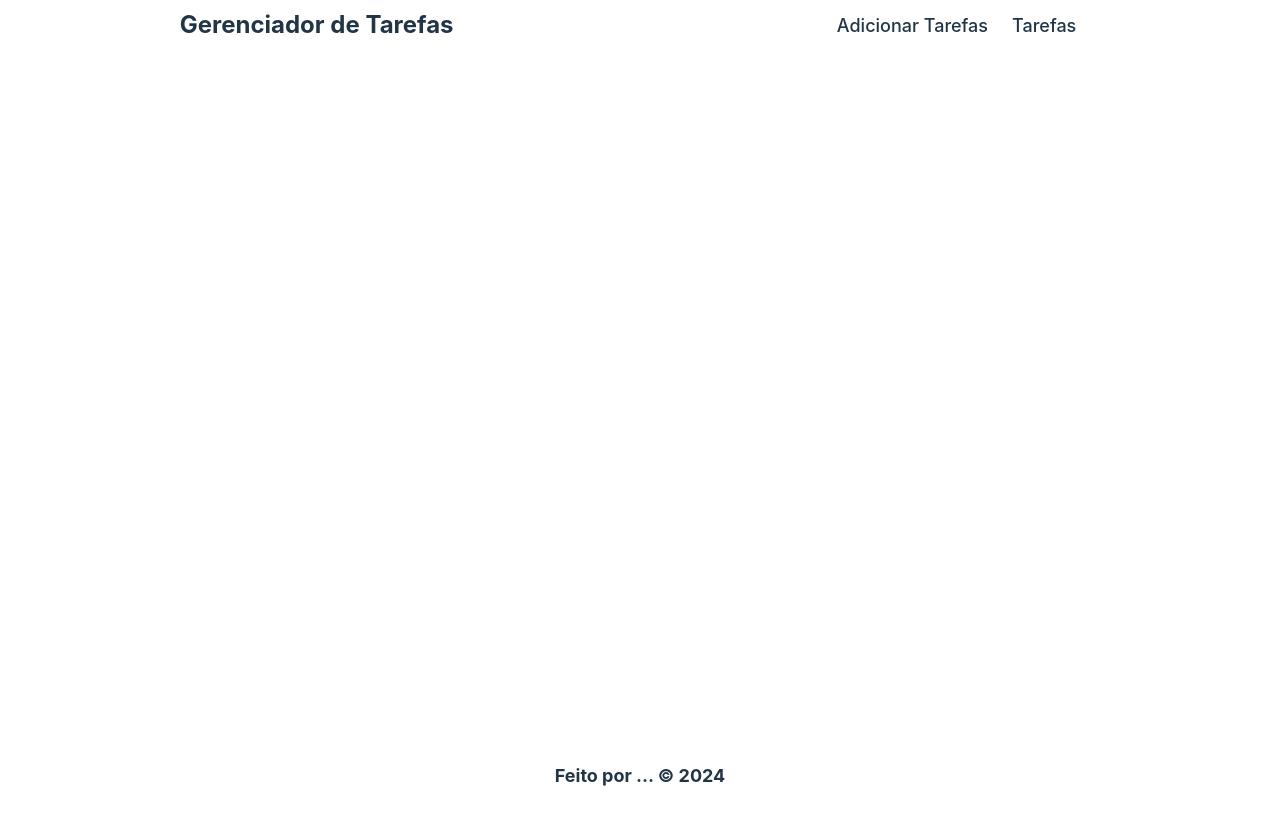
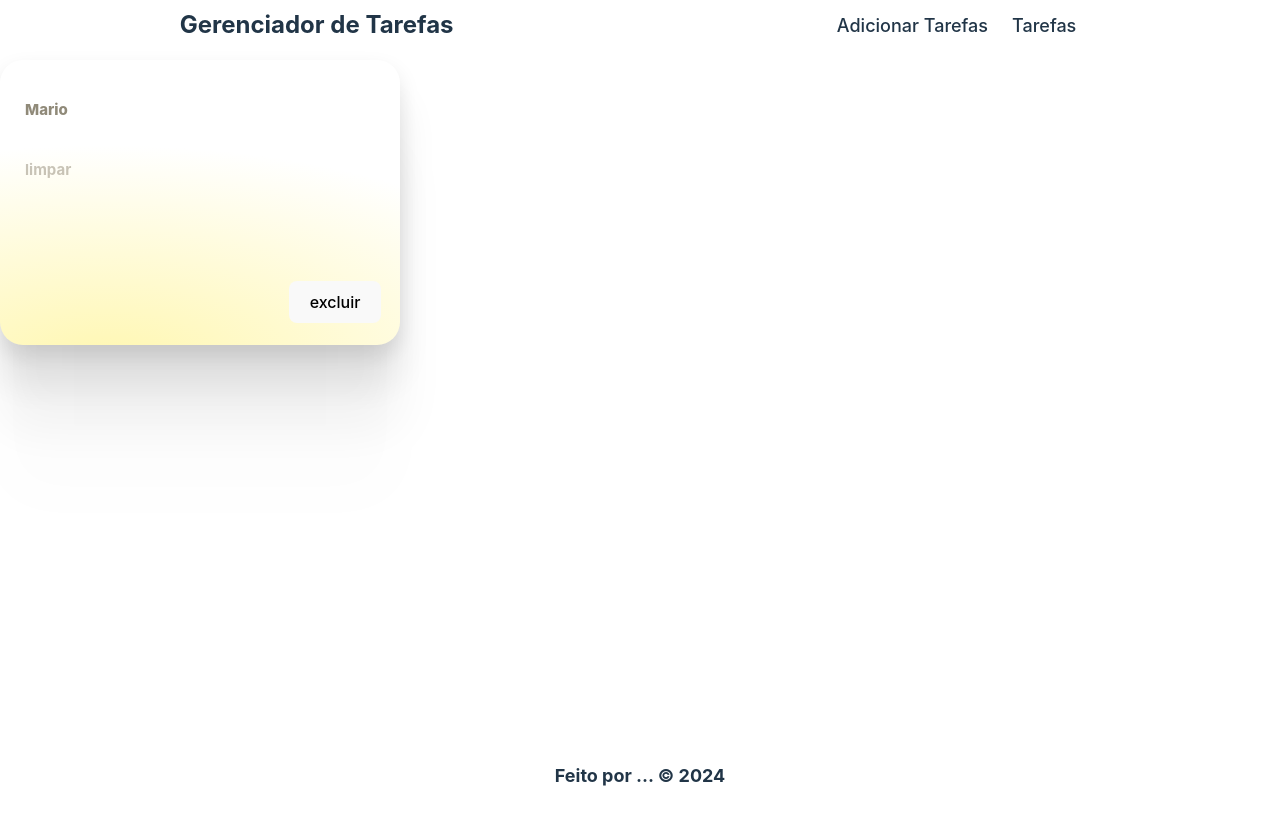
Before and after one commit to NicollasLuz/EditTaks, a React (Vite) app: page /tarefas in a window 1280 px wide. Shown: the top 824 px of the page. Before the commit the page ends 800 px from the top, so only its background shows below. Built offline with nearby package versions, Linux system fonts and the light colour scheme.

Commit message:
criando card

```diff
--- a/src/components/Card/Card.module.css
+++ b/src/components/Card/Card.module.css
@@ -0,0 +1,72 @@
+    .card {
+        width: 350px;
+        height: 235px;
+        position: relative;
+        padding: 25px;
+        background: radial-gradient(178.94% 106.41% at 26.42% 106.41%, #FFF7B1 0%, rgba(255, 255, 255, 0) 71.88%) /* warning: gradient uses a rotation that is not supported by CSS and may not behave as expected */, #FFFFFF;
+        box-shadow: 0px 155px 62px rgba(0, 0, 0, 0.01), 0px 87px 52px rgba(0, 0, 0, 0.05), 0px 39px 39px rgba(0, 0, 0, 0.09), 0px 10px 21px rgba(0, 0, 0, 0.1), 0px 0px 0px rgba(0, 0, 0, 0.1);
+        border-radius: 23px;
+        transition: all 0.8s cubic-bezier(0.15, 0.83, 0.66, 1);
+        cursor: pointer;
+    }
+
+    .card:hover {
+        transform: scale(1.05);
+    }
+
+    .card_header {
+        display: flex;
+        flex-direction: column;
+        gap: 10px;
+    }
+
+    .card_header span:first-child {
+        word-break: break-all;
+        font-weight: 800;
+        font-size: 15px;
+        line-height: 135%;
+        color: rgba(87, 77, 51, 0.66);
+    }
+
+    .card_header span:last-child {
+        font-weight: 700;
+        font-size: 15px;
+        line-height: 135%;
+        color: rgba(87, 77, 51, 0.33);
+    }
+
+    .temp_scale {
+        width: 80px;
+        height: 36px;
+        position: absolute;
+        right: 25px;
+        bottom: 25px;
+        display: flex;
+        align-items: center;
+        justify-content: center;
+        background: rgba(0, 0, 0, 0.06);
+        border-radius: 9px;
+    }
+
+    .temp_scale span {
+        font-weight: 700;
+        font-size: 13px;
+        line-height: 134.49%;
+        color: rgba(87, 77, 51, 0.66);
+        background-color: #FFF7B1;
+    }
+
+    .title {
+        word-break: break-all;
+        font-weight: 800;
+        font-size: 15px;
+        line-height: 135%;
+        color: rgba(87, 77, 51, 0.66);
+    }
+
+    .description {
+        font-weight: 700;
+        font-size: 15px;
+        line-height: 135%;
+        color: rgba(87, 77, 51, 0.33);
+    }
--- a/src/components/Card/index.jsx
+++ b/src/components/Card/index.jsx
@@ -1,20 +1,17 @@
+import styles from './Card.module.css'
 
 
-
-
-function Card (){
+function Card ({titulo, afazer}){
     return (
 
-        <div className="card">
-            <div className="card-header">
-                <span>Messadine, Susah<br></br>Tunisia</span>
-                <span>March 13</span>
+        <div className={styles.card}>
+                <div className={styles.card_header}>
+                <h3 className={styles.title}>{titulo}</h3>
+                <p className={styles.description}>{afazer}</p>
             </div>
 
-            <span className="temp">23°</span>
-
-            <div className="temp-scale">
-                <span>Celcius</span>
+            <div className={styles.temp_scale}>
+                <button>excluir</button>
             </div>
         </div>
 
--- a/src/pages/Tarefas/index.jsx
+++ b/src/pages/Tarefas/index.jsx
@@ -1,11 +1,17 @@
-
+import Container from '../../components/Container'
+import Card from "../../components/Card"
 
 
 
 function Tarefas(){
     return (
         <>
-
+            <Container>
+                <Card
+                    titulo={"Mario"}
+                    afazer={"limpar"}
+                />
+            </Container>
         </>
     );
 }
```
